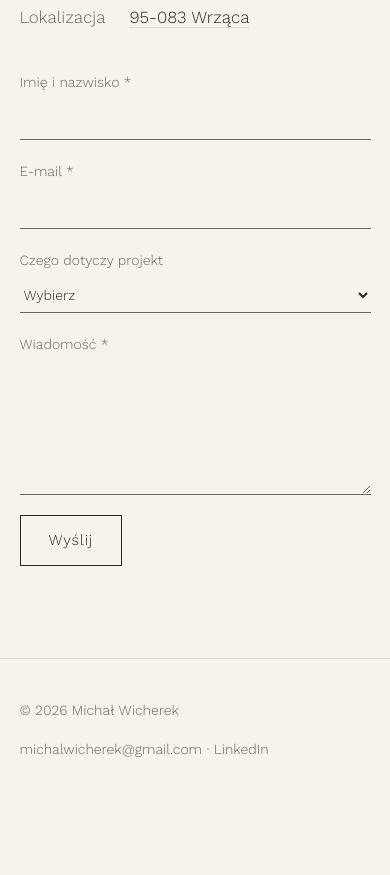
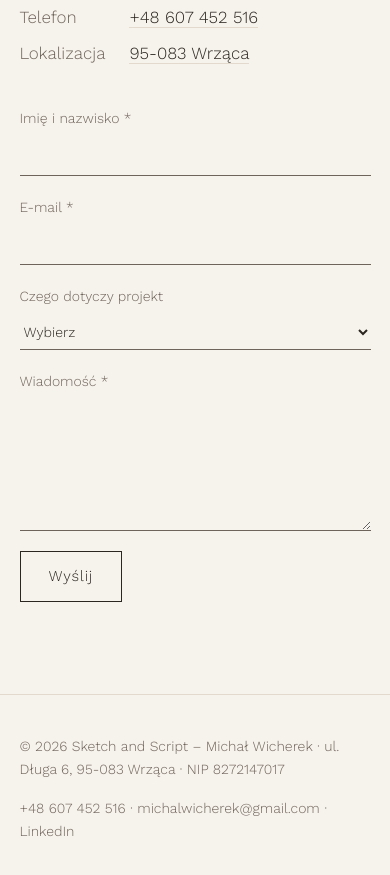
Before and after one commit to fredziarz/sketch_and_script, an Eleventy site: page src/index.njk in a window 390 px wide. Shown: the part 7202-8077 px from the top of the page. Before the commit the page ends 8003 px from the top, so only its background shows below. Built offline with nearby package versions, Linux system fonts and the light colour scheme; Eleventy itself is replaced by a stand-in of ours; files that its build step writes are made by us from their sources.

Commit message:
feat(contact): show phone and business details
Phone in contact section and footer; footer lists business name, address and tax ID.

```diff
--- a/src/_data/site.json
+++ b/src/_data/site.json
@@ -2,7 +2,10 @@
   "url": "https://www.sketchandscript.pl",
   "name": "Michał Wicherek",
   "email": "michalwicherek@gmail.com",
-  "phone": "",
+  "phone": "+48 607 452 516",
+  "company": "Sketch and Script – Michał Wicherek",
+  "address": "ul. Długa 6, 95-083 Wrząca",
+  "nip": "8272147017",
   "location": "95-083 Wrząca",
   "mapUrl": "https://maps.google.com/?q=95-083+Wrząca,+Poland",
   "linkedin": "https://linkedin.com/in/michal-wicherek",
--- a/src/_includes/base.njk
+++ b/src/_includes/base.njk
@@ -45,8 +45,9 @@
   </main>
 
   <footer class="footer">
-    <span>© {{ year }} {{ site.name }}</span>
+    <span>© {{ year }} {{ site.company }} · {{ site.address }} · NIP {{ site.nip }}</span>
     <span>
+      <a href="tel:{{ site.phone | replace(' ', '') }}">{{ site.phone }}</a> ·
       <a href="mailto:{{ site.email }}">{{ site.email }}</a>
       {%- if site.linkedin %} · <a href="{{ site.linkedin }}" rel="noopener" target="_blank">LinkedIn</a>{% endif %}
       {%- if site.instagram %} · <a href="{{ site.instagram }}" rel="noopener" target="_blank">Instagram</a>{% endif %}
```
